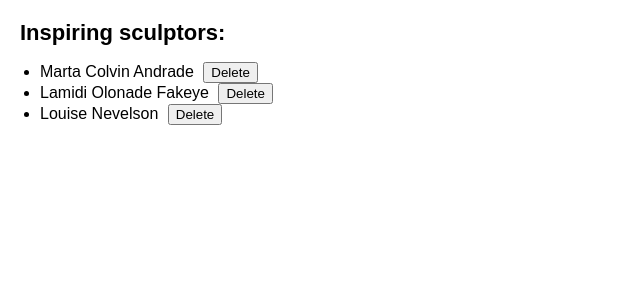
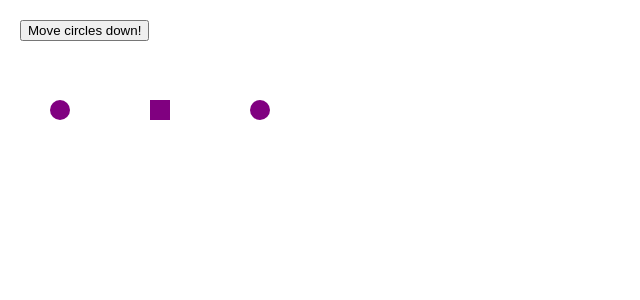
Before and after one commit to jimmycanosa/learning-react, a React (Create React App) app: page / in a window 1280 px wide. Shown: the top 300 px of the page, without its empty margins (0-640 px from the left). Built offline with nearby package versions, Linux system fonts and the light colour scheme.

Commit message:
feat: transforming an array

```diff
--- a/src/adding-interactivity/updating-arrays-in-state/sample.js
+++ b/src/adding-interactivity/updating-arrays-in-state/sample.js
@@ -1,31 +1,48 @@
 import { useState } from 'react';
 
-let initialArtists = [
-  { id: 0, name: 'Marta Colvin Andrade' },
-  { id: 1, name: 'Lamidi Olonade Fakeye' },
-  { id: 2, name: 'Louise Nevelson' },
+let initialShapes = [
+  { id: 0, type: 'circle', x: 50, y: 100 },
+  { id: 1, type: 'square', x: 150, y: 100 },
+  { id: 2, type: 'circle', x: 250, y: 100 },
 ];
 
-export default function List() {
-  const [artists, setArtists] = useState(initialArtists);
+export default function ShapeEditor() {
+  const [shapes, setShapes] = useState(initialShapes);
+
+  function handleClick() {
+    const nextShapes = shapes.map((shape) => {
+      if (shape.type === 'square') {
+        // No change
+        return shape;
+      } else {
+        // Return a new circle 50px below
+        return {
+          ...shape,
+          y: shape.y + 50,
+        };
+      }
+    });
+    // Re-render with the new array
+    setShapes(nextShapes);
+  }
 
   return (
     <>
-      <h1>Inspiring sculptors:</h1>
-      <ul>
-        {artists.map((artist) => (
-          <li key={artist.id}>
-            {artist.name}{' '}
-            <button
-              onClick={() => {
-                setArtists(artists.filter((a) => a.id !== artist.id));
-              }}
-            >
-              Delete
-            </button>
-          </li>
-        ))}
-      </ul>
+      <button onClick={handleClick}>Move circles down!</button>
+      {shapes.map((shape) => (
+        <div
+          key={shape.id}
+          style={{
+            background: 'purple',
+            position: 'absolute',
+            left: shape.x,
+            top: shape.y,
+            borderRadius: shape.type === 'circle' ? '50%' : '',
+            width: 20,
+            height: 20,
+          }}
+        />
+      ))}
     </>
   );
 }
--- a/src/styles.css
+++ b/src/styles.css
@@ -46,6 +46,6 @@
   padding-inline-start: 20px;
 }
 
-button {
-  margin-left: 5px;
+body {
+  height: 300px;
 }
```
Also changed, not shown: src/adding-interactivity/updating-arrays-in-state/removing-from-an-array.js (added, +31 -0 lines).
